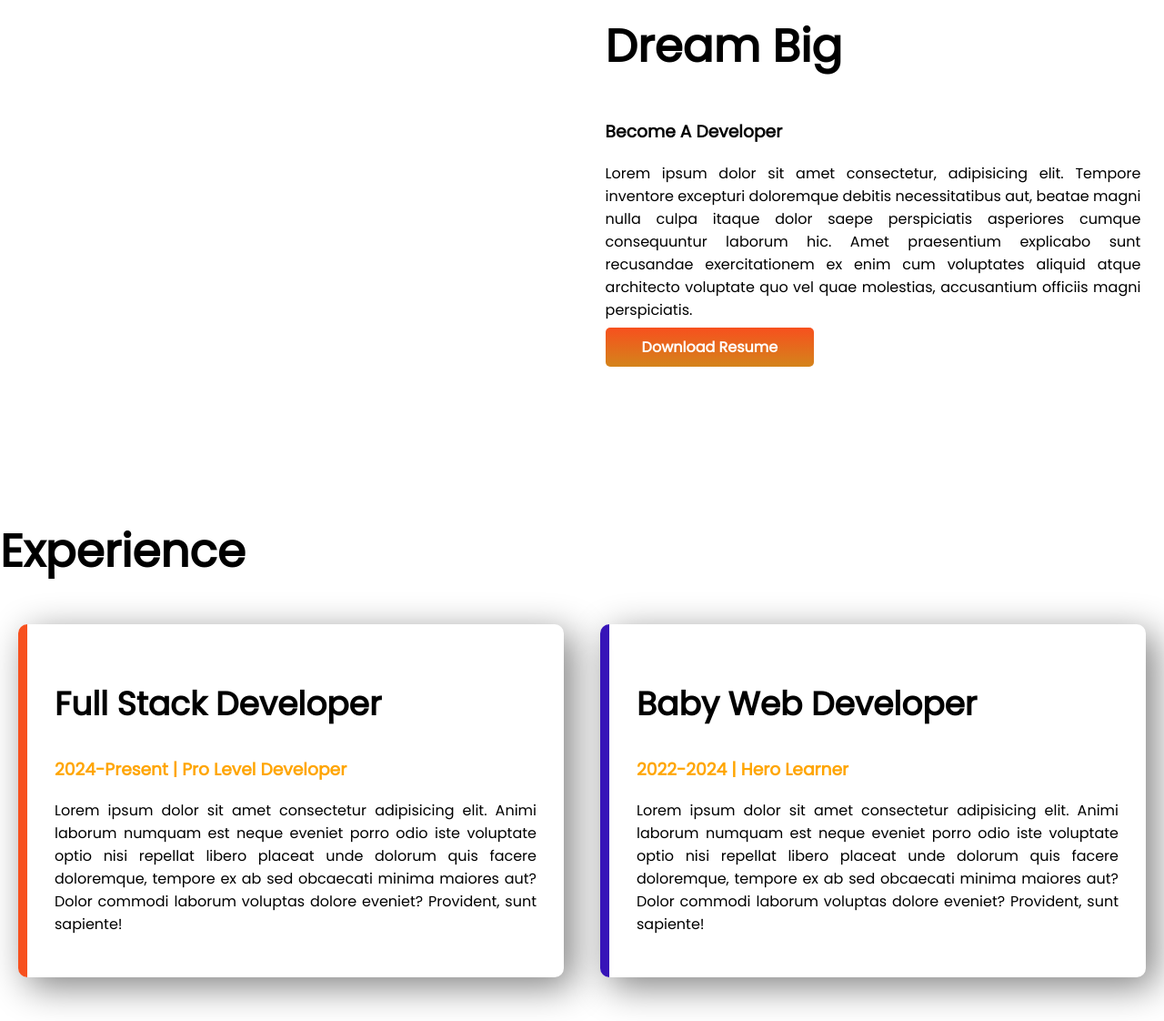
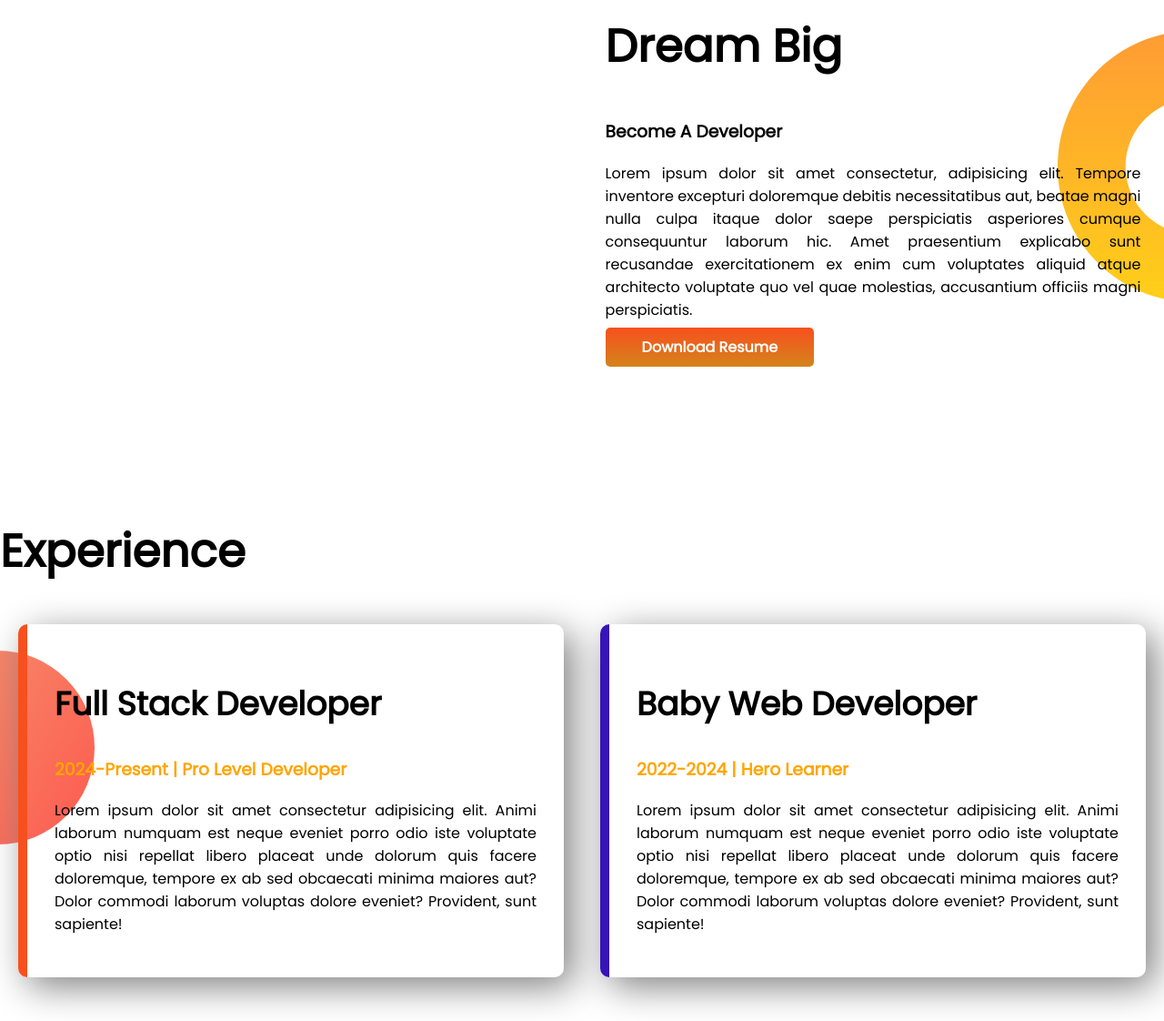
Before and after one commit to Ferdousnayeem/developer-portfolio, a plain HTML site: page index.html in a window 1280 px wide. Shown: the part 818-1940 px from the top of the page at 91% size. Drawn offline with Linux system fonts and the light colour scheme; files whose address does not match are found by name.

Commit message:
background image problem resolved

```diff
--- a/css/style.css
+++ b/css/style.css
@@ -48,13 +48,13 @@ p {
 }
 
 .dream-big {
-    background-image: url(images/dream-bg.png);
+    background-image: url("../images/dream-bg.png");
     background-repeat: no-repeat;
     background-position: right;
 }
 
 .experience-area {
-    background-image: url(images/exp-bg.png);
+    background-image: url("../images/exp-bg.png");
     background-repeat: no-repeat;
     background-position: left;
 }
```
